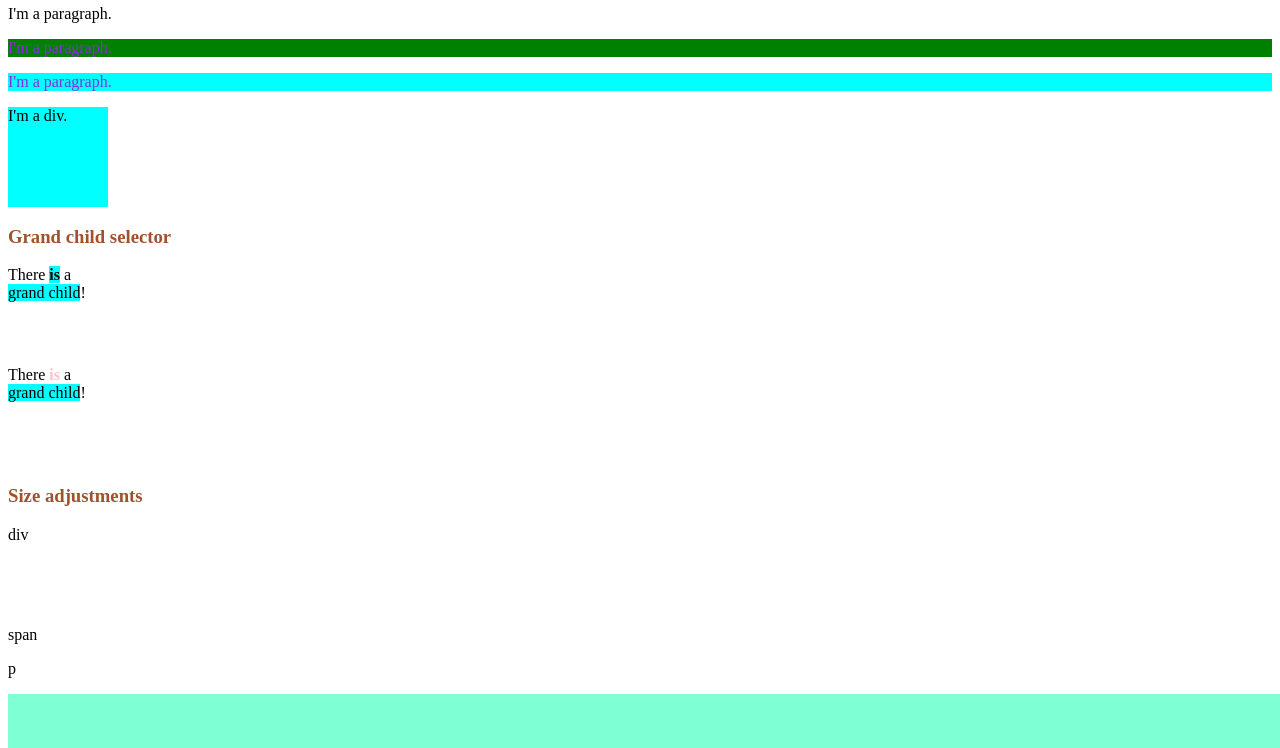
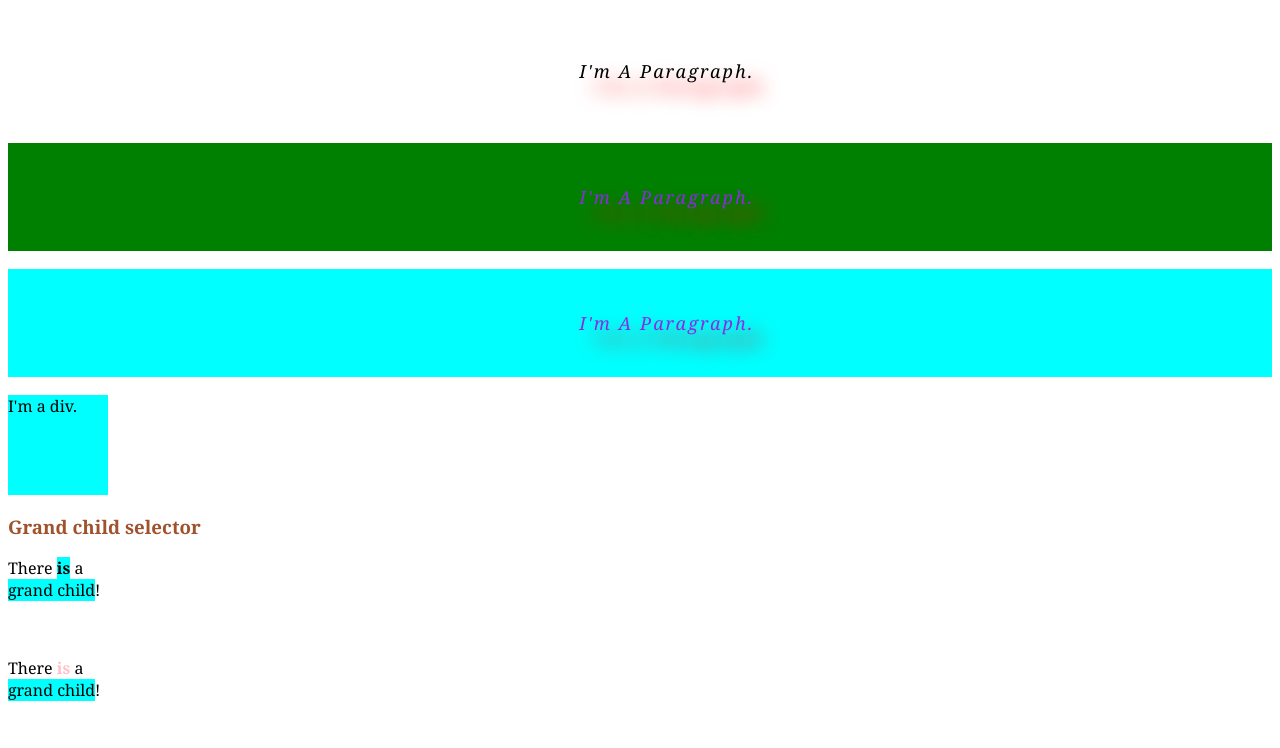
Before and after one commit to MelihCelik00/ibb-cbs-bootcamp, a plain HTML site: page day1/css/index.html in a window 1280 px wide. Shown: the part 122-870 px from the top of the page. Drawn offline with Linux system fonts and the light colour scheme.

Commit message:
css stuff

```diff
--- a/day1/css/index.html
+++ b/day1/css/index.html
@@ -50,5 +50,8 @@
     <div id="margin">margin</div>
 
     <div id="outline">outline div</div>
+
+    <p>I'm a paragraph.</p>
+
 </body>
 </html>
--- a/day1/css/style.css
+++ b/day1/css/style.css
@@ -1,3 +1,19 @@
+body {
+    font-family: Cambria, Cochin, Georgia, Times, 'Times New Roman', serif;
+}
+
+p {
+    font-size: 18px;
+    font-style: italic;
+    font-weight: 400;
+    line-height: 2;
+    letter-spacing: 2px;
+    text-align: center;
+    white-space: pre-wrap;
+    text-transform: capitalize;
+    text-shadow: 15px 15px 20px red;
+}
+
 h2 {
     background-color: red;
 }
@@ -62,4 +78,5 @@ span {
     height: 150px;
     outline-width: 2px;
     outline-color: blue;
+    outline-offset: 15px;
 }
```
